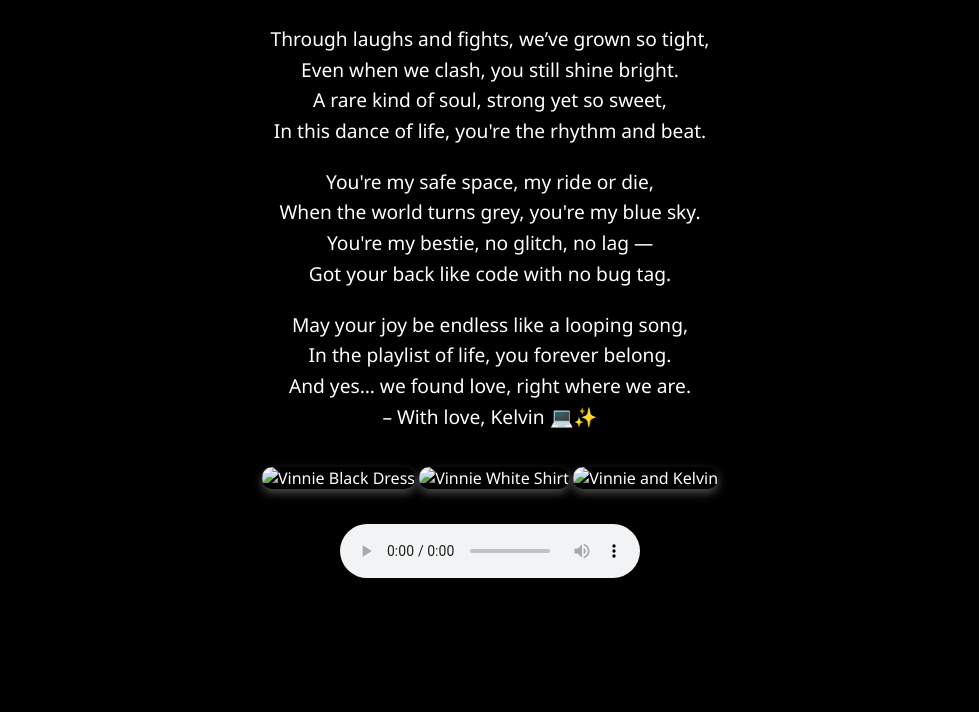
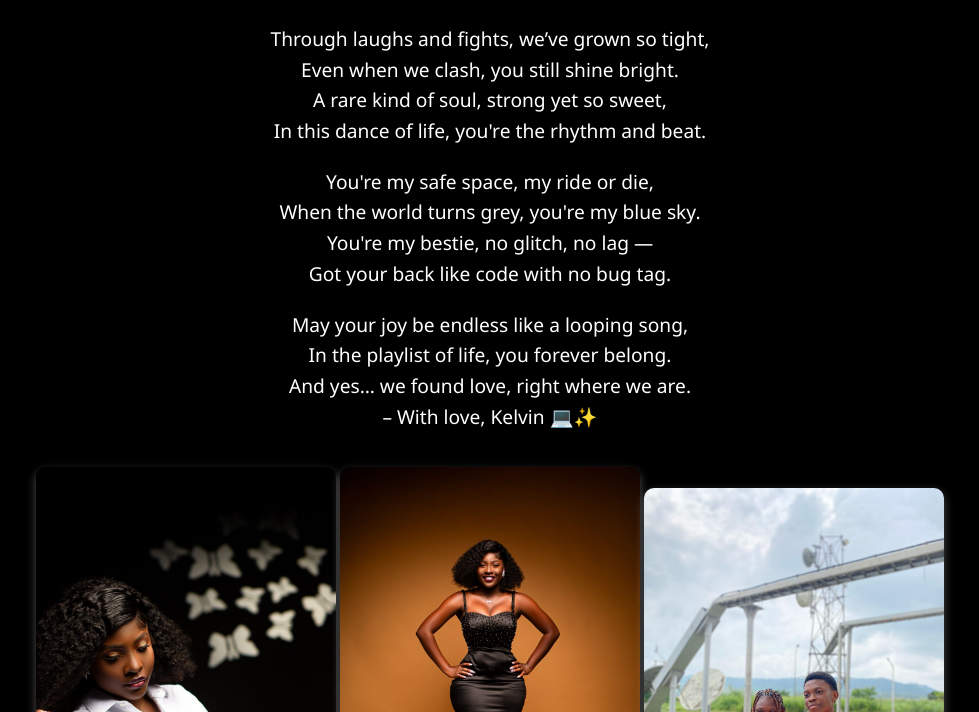
Before and after one commit to Yeb-Kel/Vinnie-20, a plain HTML site: page index.html in a window 1280 px wide. Shown: the part 88-800 px from the top of the page, without its empty margins (150-1129 px from the left). Drawn offline with Linux system fonts and the light colour scheme.

Commit message:
index.html

```diff
--- a/index.html
+++ b/index.html
@@ -62,12 +62,12 @@
       And yes… we found love, right where we are.<br>
       – With love, Kelvin 💻✨
     </p>
-    <img src="/mnt/data/file-9qZYe9WjEYpHVDqXAbCVKP" alt="Vinnie Black Dress">
-    <img src="/mnt/data/file-GXxsfaaLKrcqgoafmk8aRf" alt="Vinnie White Shirt">
-    <img src="/mnt/data/file-LUmj9daKEd1f4ZvNJXdacX" alt="Vinnie and Kelvin">
+    <img src="V1.jpg" alt="Vinnie Black Dress">
+    <img src="V2.jpg" alt="Vinnie White Shirt">
+    <img src="V3.jpg" alt="Vinnie and Kelvin">
     <br>
     <audio controls autoplay loop>
-      <source src="https://p.scdn.co/mp3-preview/foundlove_sample.mp3" type="audio/mpeg">
+      <source src="Ed_Sheeran_-_Thinking_Out_Loud_(Hydr0.org)" type="audio/mpeg">
       Your browser does not support the audio element.
     </audio>
   </div>
```
